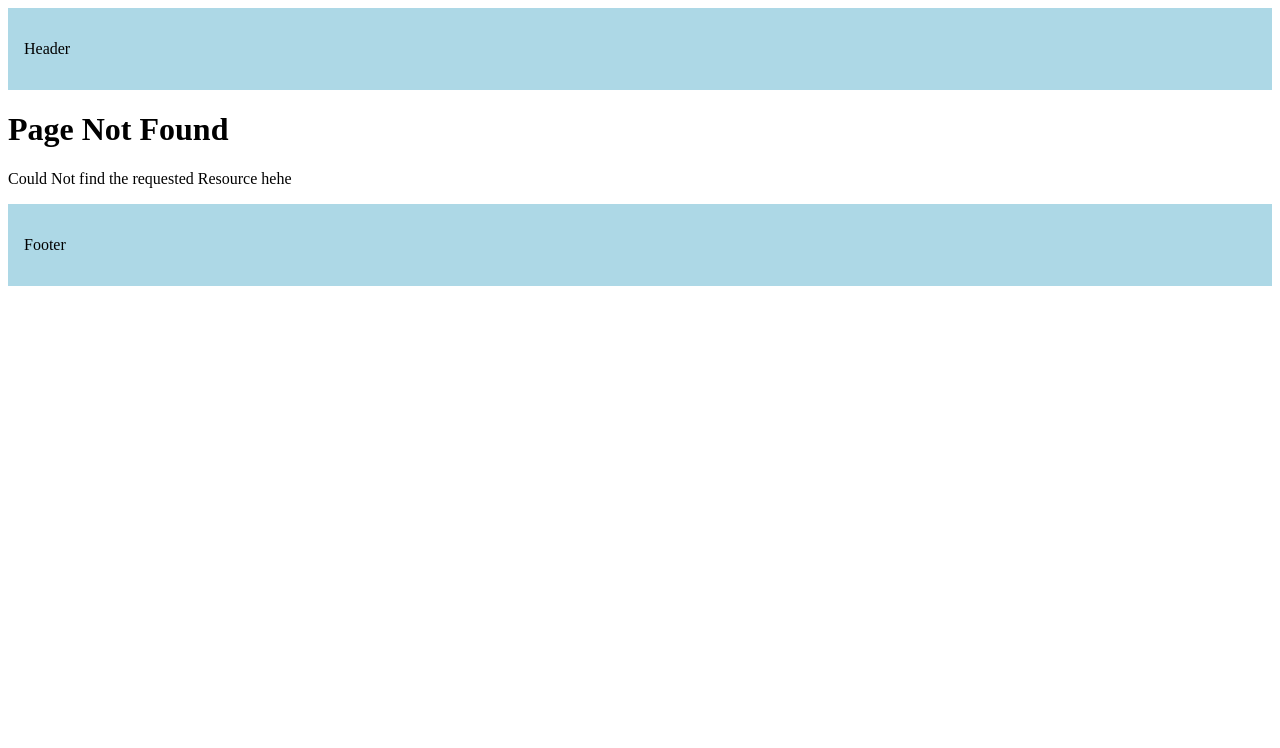
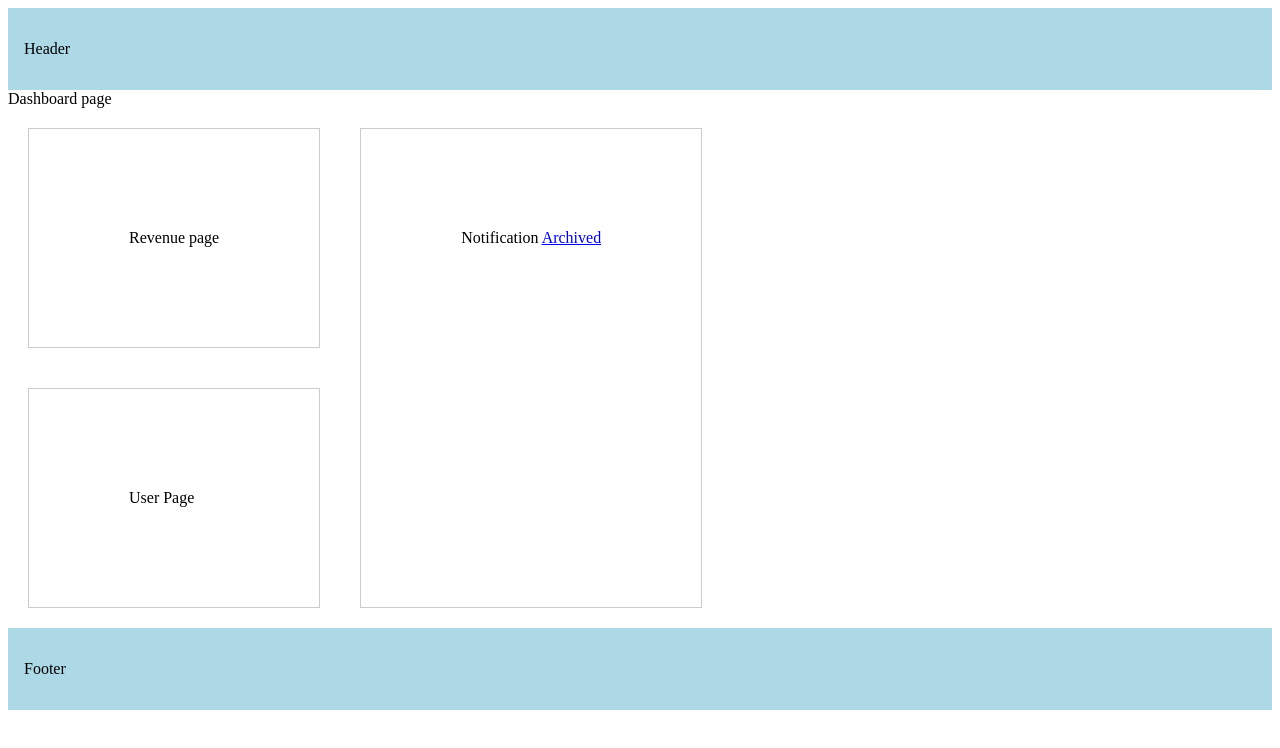
Before and after one commit to NannShamKham/learn_next_js, a Next.js app: page /complax-dashboard in a window 1280 px wide. Before the commit this address had no page. Shown: the top 748 px of the page. Built offline with nearby package versions, Linux system fonts and the light colour scheme.

Commit message:
feat : parallel and default route

```diff
--- /dev/null
+++ b/src/app/complax-dashboard/@notification/page.tsx
@@ -0,0 +1,12 @@
+import Card from '@/components/Card'
+import Link from 'next/link'
+const Notification = () => {
+  return (
+    <Card >
+        <div className="">Notification <Link href={'/complax-dashboard/archived'}>Archived</Link></div>
+
+         </Card>
+  )
+}
+
+export default Notification
--- /dev/null
+++ b/src/app/complax-dashboard/@revenue/page.tsx
@@ -0,0 +1,9 @@
+
+
+const revenuePage = () => {
+  return (
+    <div>Revenue page</div>
+  )
+}
+
+export default revenuePage
--- /dev/null
+++ b/src/app/complax-dashboard/@users/page.tsx
@@ -0,0 +1,9 @@
+import React from 'react'
+
+const Users = () => {
+  return (
+    <div>User Page</div>
+  )
+}
+
+export default Users
--- /dev/null
+++ b/src/app/complax-dashboard/layout.tsx
@@ -0,0 +1,27 @@
+import Card from "@/components/Card";
+
+export default function Dashboardlayout  (
+    {children,notification,users,revenue}:
+    {children:React.ReactNode,notification:React.ReactNode,users:React.ReactNode,revenue:React.ReactNode}
+)  {
+  return (
+    <div>
+        <div>{children}</div>
+        <div className="" style={{display:"flex"}}>
+           <div style={{display:"flex",flexDirection:"column"}}>
+            <Card>
+                {revenue}
+            </Card>
+             <Card>
+                {users}
+            </Card>
+           </div>
+           <div className="" style={{display:"flex",flexGrow:1}}>
+
+            {notification}
+
+           </div>
+        </div>
+    </div>
+  )
+}
--- /dev/null
+++ b/src/app/complax-dashboard/page.tsx
@@ -0,0 +1,9 @@
+
+
+const Dashboard = () => {
+  return (
+    <div>Dashboard page</div>
+  )
+}
+
+export default Dashboard
--- /dev/null
+++ b/src/components/Card.tsx
@@ -0,0 +1,14 @@
+
+const Card = ({children}:{children:React.ReactNode}) => {
+    const cardStyle={
+        padding:"100px",
+        margin:"20px",
+        alighItems:"center",
+        border:"1px solid #ccc",
+    }
+  return (
+    <div style={cardStyle}>{children}</div>
+  )
+}
+
+export default Card
```
Also changed, not shown: src/app/complax-dashboard/@notification/archived/page.tsx (added, +10 -0 lines), src/app/complax-dashboard/@notification/default.tsx (added, +12 -0 lines), src/app/complax-dashboard/@revenue/default.tsx (added, +9 -0 lines), src/app/complax-dashboard/@users/default.tsx (added, +9 -0 lines), src/app/complax-dashboard/default.tsx (added, +7 -0 lines).
